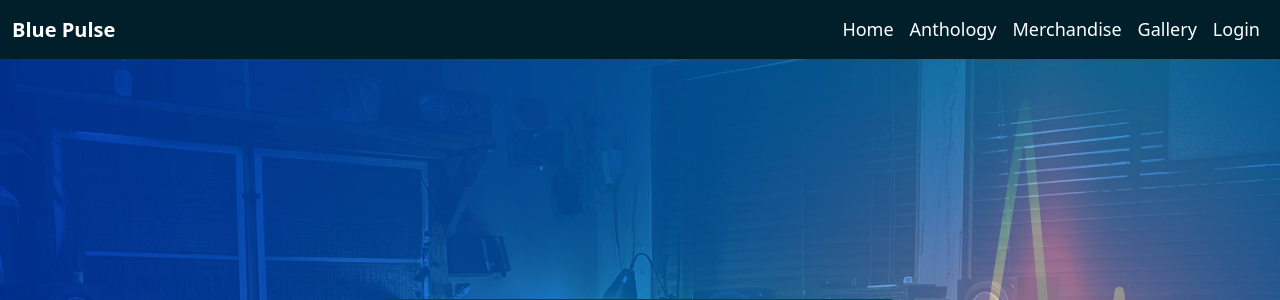
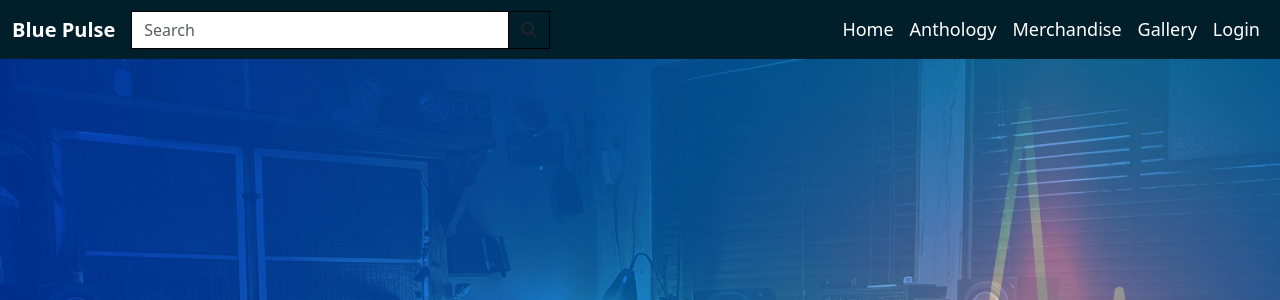
Before and after one commit to Shaga-Matula/blue-pulse-band-dev, a Django app: page /all_merchandise/1/ in a window 1280 px wide. Shown: the top 300 px of the page. Run offline with Django 3.2, Linux system fonts and the light colour scheme; tables that the repository leaves empty hold one stand-in row (values such as "Sample post"); some libraries are stand-ins or nearby versions.

Commit message:
fix css and install querys

```diff
--- a/merchandise/templates/merchandise/all_merch.html
+++ b/merchandise/templates/merchandise/all_merch.html
@@ -1,9 +1,9 @@
 {% extends 'base.html' %}
 
 {% block content %}
-<main class="container-fluid green">
+<main class="container-fluid">
     <h1 class="text-center lifeline-font" style="margin-top: 70px;"> <i>Merchandise</i></h1>
-
+    <!-- Rendering All Merchandise -->
     <div class="row justify-content-center align-items-center">
         <div class="col-xl-9 col-md-11 col-sm-12 col-12">
             <div class="row justify-content-center">
--- a/merchandise/templates/merchandise/merch_item.html
+++ b/merchandise/templates/merchandise/merch_item.html
@@ -1,7 +1,6 @@
 {% extends 'base.html' %}
 {% block content %}
 <main class="container-fluid d-flex align-items-center justify-content-center merch-main-height">
-
     <div class="container merch-item-height d-flex align-items-center justify-content-center rounded-4">
         <div class="row">
             <!-- On Large Screens, Display Side by Side -->
--- a/merchandise/views.py
+++ b/merchandise/views.py
@@ -2,18 +2,29 @@
 from django.views.generic import TemplateView
 from .models import MerchandiseMod
 from django.views.generic.detail import DetailView
+from django.contrib import messages
+from django.db.models import Q
 
 
 class AllMerchView(TemplateView):
-    """
-    Gets All Merchandise
-    """
-    model = MerchandiseMod
     template_name = 'merchandise/all_merch.html'
 
     def get_context_data(self, **kwargs):
         context = super().get_context_data(**kwargs)
-        context['all_merch'] = MerchandiseMod.objects.all()
+        search_query = self.request.GET.get('q')
+
+        if search_query:
+            queries = Q(name__icontains=search_query) | Q(description__icontains=search_query)
+            all_merch = MerchandiseMod.objects.filter(queries)
+            if all_merch:
+                context['all_merch'] = all_merch
+                messages.success(self.request, f"Search items results successfully retrieved for '{search_query}'")
+            else:
+                context['all_merch'] = []
+                messages.warning(self.request, f"No items found for '{search_query}'")
+        else:
+            context['all_merch'] = MerchandiseMod.objects.all()
+
         return context
 
 
--- a/templates/base.html
+++ b/templates/base.html
@@ -55,6 +55,22 @@
         <nav class="navbar navbar-expand-lg ">
             <div class="container-fluid">
                 <a class="navbar-brand text-white" href="{% url 'home' %}"><strong>Blue Pulse</strong> </a>
+                <!-- Query -->
+                <div class="col-6 col-lg-4 my-auto py-1 py-lg-0">
+                    <form method="GET" action="{% url 'all_merchandise' %}">
+                        <div class="input-group w-100">
+                            <input class="form-control border border-black rounded-0" type="text" name="q" placeholder="Search">
+                            <div class="input-group-append">
+                                <button class="form-control btn btn-black border border-black rounded-0" type="submit">
+                                    <span class="icon">
+                                        <i class="fas fa-search"></i>
+                                    </span>
+                                </button>
+                            </div>
+                        </div>
+                    </form>
+                </div>
+                <!-- Collapsible Nav Bar -->
                 <button class="navbar-toggler" type="button" data-bs-toggle="collapse" data-bs-target="#navbarNav"
                     aria-controls="navbarNav" aria-expanded="false" aria-label="Toggle navigation">
                     <span class="navbar-toggler-icon"></span>
@@ -100,9 +116,10 @@
         </nav>
     </header>
     <!-- Messages alert area -->
-    <div class="container border-5">
+
+    <div class="container border-5 msg-container" style="margin-top: 70px;" >
         <div class="row">
-            <div class="col-md-4 offset-md-2">
+            <div class="col-md-6 offset-md-2">
                 {% for message in messages %}
                 <div class="alert {{ message.tags }} alert-dismissible fade show" id="msg" role="alert">
                     {{ message | safe }}
```
